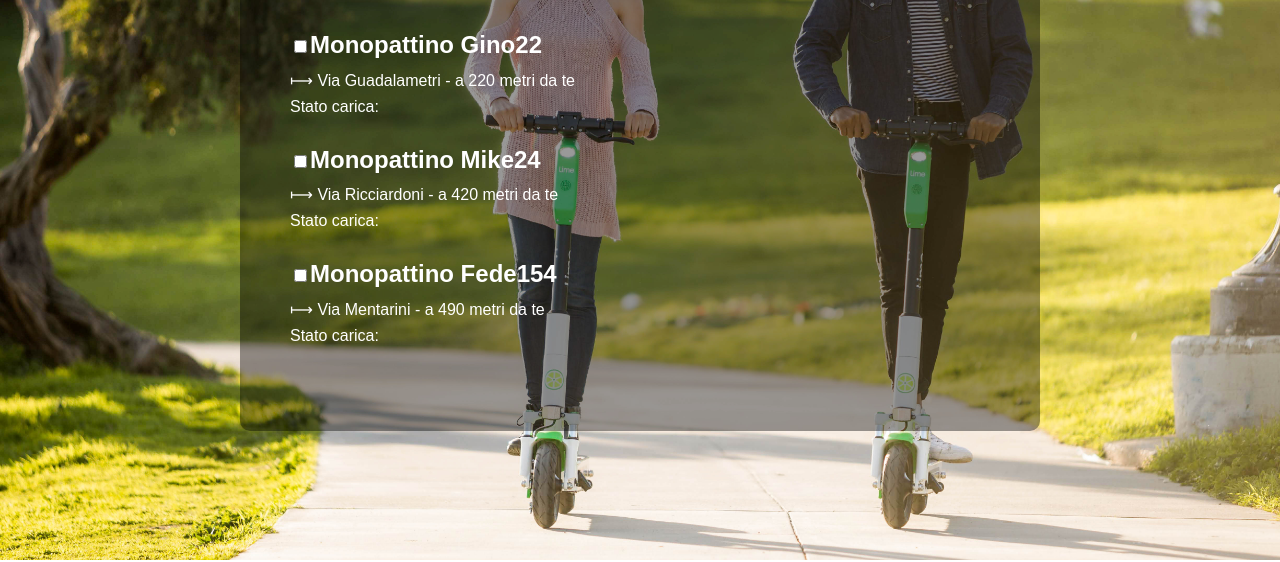
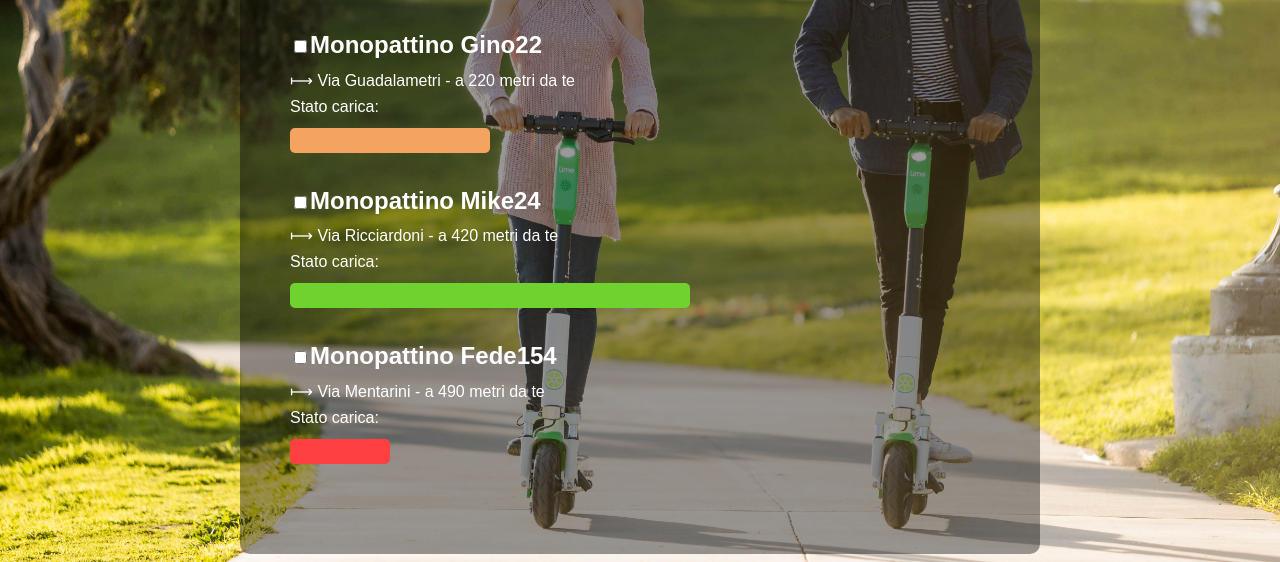
Before and after one commit to LucaRiccardi/Coding_Challange, a plain HTML site: page Index.html in a window 1280 px wide. Shown: the part 240-802 px from the top of the page. Drawn offline with Linux system fonts and the light colour scheme.

Commit message:
Update Style.css

```diff
--- a/Style.css
+++ b/Style.css
@@ -43,23 +43,20 @@ header, .scooter{
 
 .charge{
   border-radius: 5px 5px 5px 5px;
-  line-height: 25px;
+  height: 25px;
 }
 
 .charge.orange{
   background-color: #F4A460;
   width: 200px;
-  color: #F4A460;
   }
 
 .charge.green{
   background-color: #6FD22E;
   width: 400px;
-  color: #6FD22E;
 }
 
 .charge.red{
   background-color: #FF4040;
   width: 100px;
-  color: #FF4040;
 }
```
